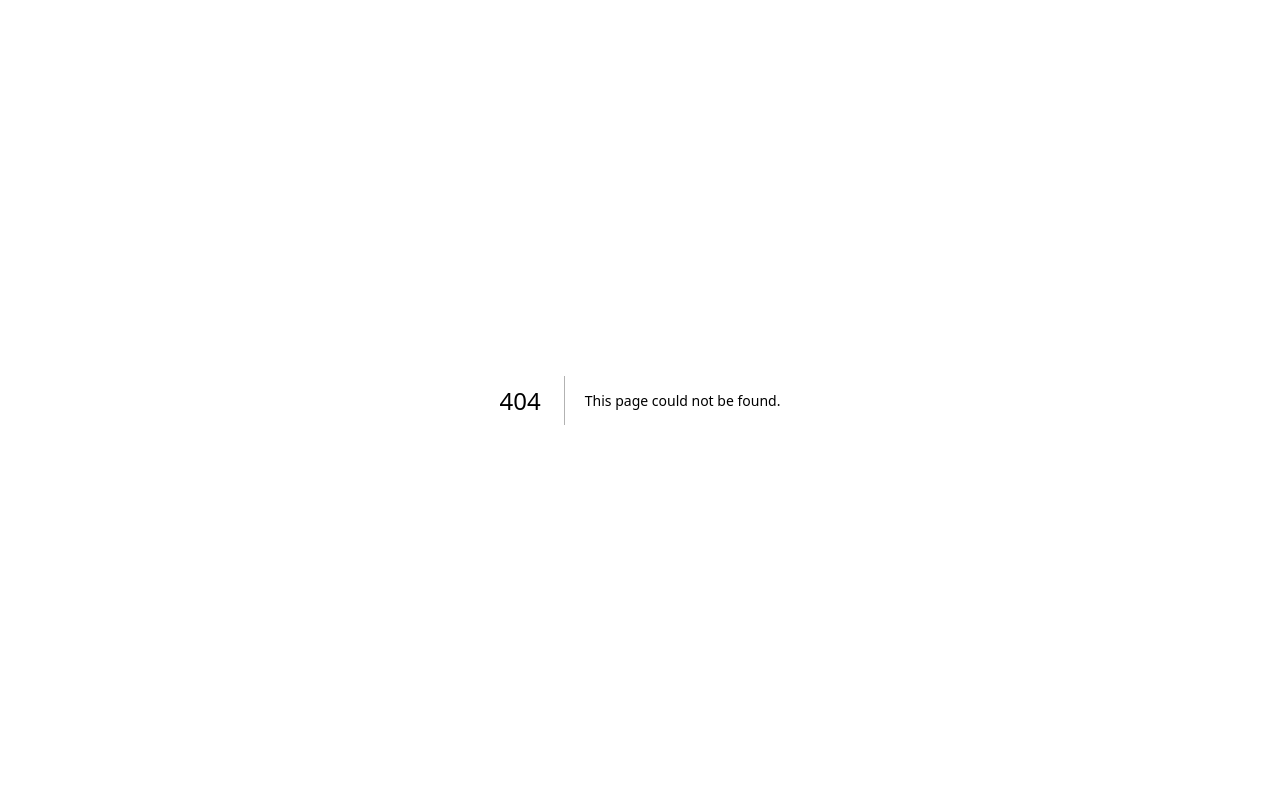
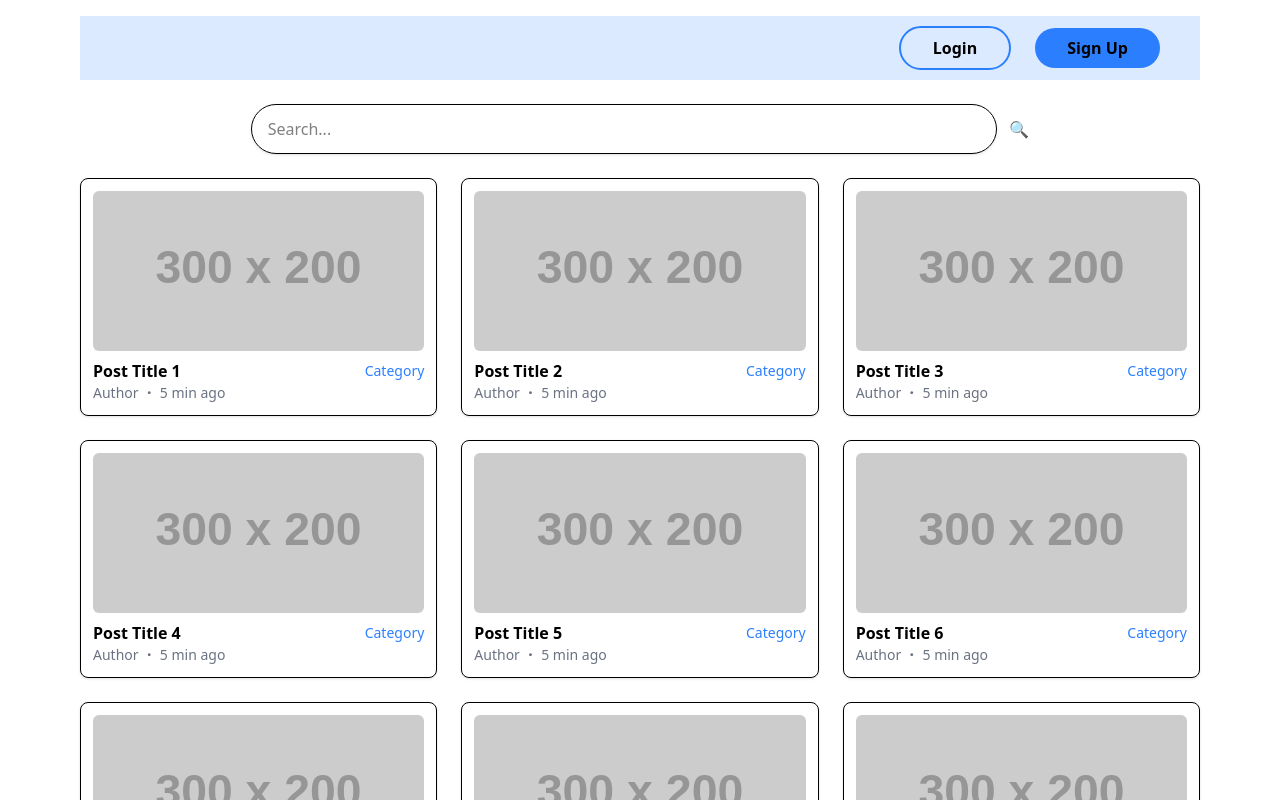
Before and after one commit to takanorishinagawa/teamdev_20, a Next.js app: page /articles in a window 1280 px wide. Before the commit this address had no page. Shown: the top 800 px of the page. Built offline with nearby package versions, Linux system fonts and the light colour scheme.

Commit message:
headerコンポーネントを追加

```diff
--- a/src/app/article/home/page.tsx
+++ b/src/app/articles/page.tsx
@@ -1,4 +1,5 @@
-import PostCard, { Post } from "@/app/components/PostCard";
+import PostCard, { Post } from "@/app/components/postCard/PostCard";
+import Header from "../components/header/Header";
 
 // ダミーデータ
 const dummyPosts: Post[] = Array.from({ length: 9 }).map((_, i) => ({
@@ -13,7 +14,7 @@ const Home = () => {
   return (
     <main className="max-w-6xl mx-auto p-4">
       {/* ヘッダー */}
-      <header className="flex justify-between items-center py-4">
+      {/* <header className="flex justify-between items-center py-4">
         <h1 className="text-xl font-bold">My Blog</h1>
         <div className="space-x-2">
           <button className="px-4 py-2 border rounded">Login</button>
@@ -21,7 +22,8 @@ const Home = () => {
             Sign Up
           </button>
         </div>
-      </header>
+      </header> */}
+      <Header/>
 
       <section className="flex justify-center my-6">
         <div className="relative w-full md:w-2/3">
--- /dev/null
+++ b/src/app/components/button/Button.tsx
@@ -0,0 +1,68 @@
+"use client";
+
+// ボタンコンポーネント
+// 呼び出し側でカラー、サイズを選択
+
+import Link from "next/link";
+import React from "react";
+
+type ButtonProps = {
+  children: React.ReactNode;
+  href?: string; // ここで受け取る
+  onClick?: () => void;
+  className?: string;
+  variant?: "Blue" | "DarkBlue" | "white";
+  size?: "sm" | "md" | "lg";
+};
+
+const Button = ({
+  children,
+  href,
+  onClick,
+  className = "",
+  variant = "Blue",
+  size = "md",
+}: ButtonProps) => {
+  // ボタンカラー選択
+  const variantClass = {
+    Blue: "bg-sky-500 text-white shadow-md duration-300 hover:-translate-y-1 hover:bg-sky-300",
+    DarkBlue:
+      "bg-blue-500 text-white duration-300 hover:-translate-y-0.5 hover:bg-blue-300",
+    white:
+      "border-2 border-blue-500 text-blue-600 duration-300 hover:-translate-y-0.5 hover:bg-white",
+  }[variant];
+
+  // ボタンサイズ選択
+  const sizeClass = {
+    // 最小（ヘッダー、SP画面など）
+    sm: "px-8 py-2",
+
+    // 中間（サインアップ、ログインボタンなど）
+    md: "px-10 py-3 text-xl font-bold",
+
+    // 最大（記事投稿ボタンなど）
+    lg: "",
+  }[size];
+
+  // ボタン共通css
+  const baseClass = "transform rounded-full";
+
+  // 全てのcssまとめ
+  const combinedClass = `${variantClass} ${sizeClass} ${baseClass} ${className}`;
+
+  if (href) {
+    return (
+      <Link href={href} className={combinedClass}>
+        {children}
+      </Link>
+    );
+  }
+
+  return (
+    <button onClick={onClick} className={combinedClass}>
+      {children}
+    </button>
+  );
+};
+
+export default Button;
--- /dev/null
+++ b/src/app/components/header/Header.tsx
@@ -0,0 +1,17 @@
+import Button from "../button/Button";
+
+export default function Header() {
+  return (
+    <header className="w-full">
+      <div className="flex h-16 items-center justify-end gap-6 bg-blue-100 pr-10 font-bold">
+        <Button href="/login" variant="white" size="sm">
+          Login
+        </Button>
+
+        <Button href="/signup" variant="DarkBlue" size="sm">
+          Sign Up
+        </Button>
+      </div>
+    </header>
+  );
+}
```
Also changed, not shown: src/app/components/postCard/PostCard.tsx (renamed from src/app/components/PostCard.tsx).
